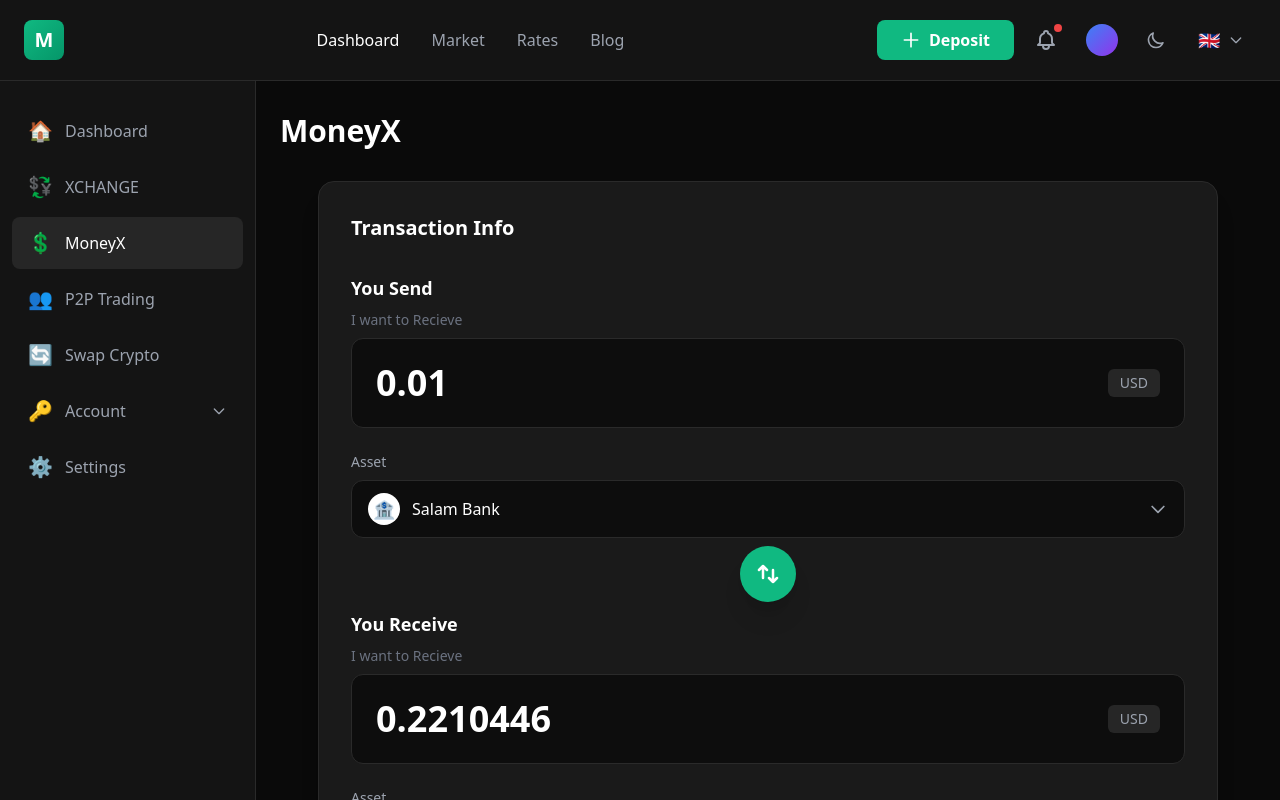
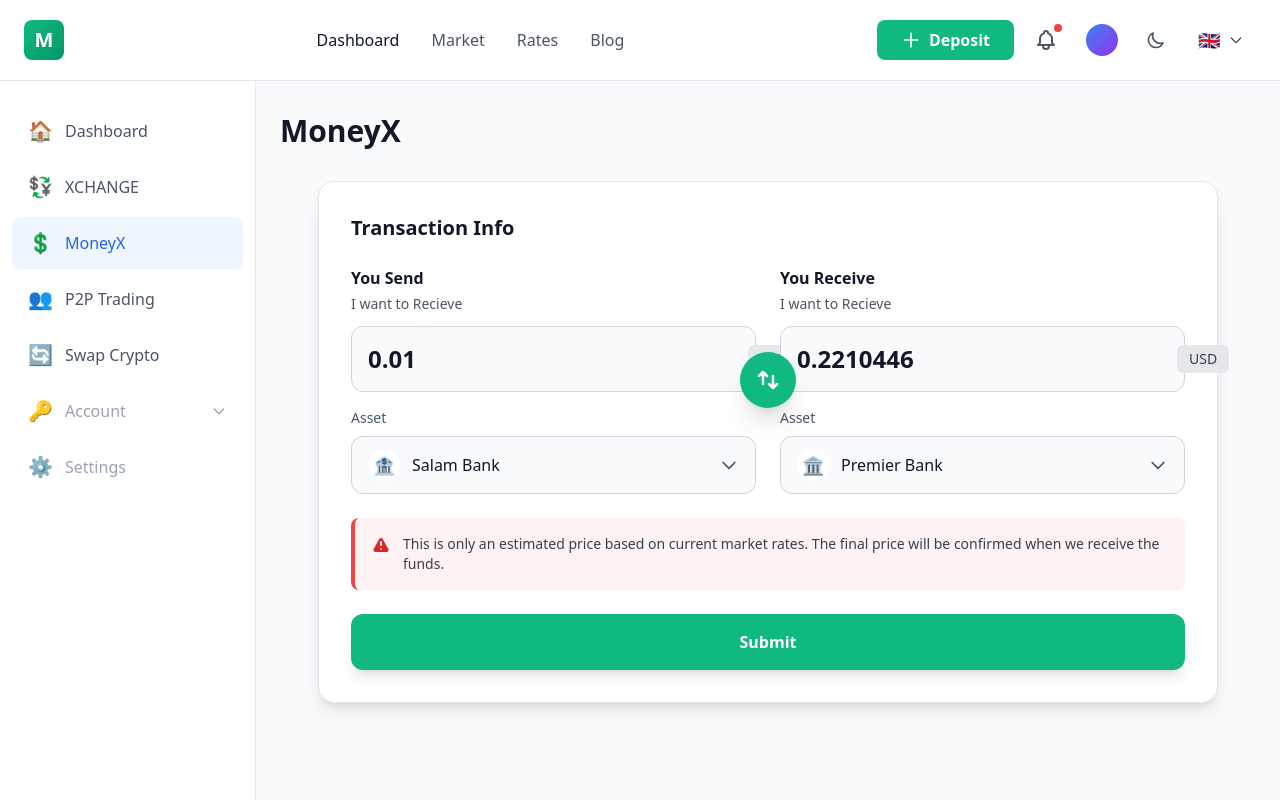
Before and after one commit to JaneKahiu/moneyx-exchange-app-, a React (Vite) app: page / in a window 1280 px wide. Shown: the top 800 px of the page. Built offline with nearby package versions, Linux system fonts and the light colour scheme.

Commit message:
fixed the light and darkmode that was not working

```diff
--- a/src/App.jsx
+++ b/src/App.jsx
@@ -10,7 +10,7 @@
         <MainLayout>
         <div className="px-6 py-8 max-w-[1400px]">
           <div className="mb-8">
-            <h1 className="text-3xl font-semibold text-white light:text-gray-900 mb-2">MoneyX</h1>
+            <h1 className="text-3xl font-semibold text-white dark:text-gray-900 mb-2">MoneyX</h1>
           </div>            <TransactionForm />
           </div>
         </MainLayout>
--- a/src/components/Header.jsx
+++ b/src/components/Header.jsx
@@ -4,7 +4,7 @@
   const { theme, toggleTheme } = useTheme();
 
   return (
-    <header className="bg-[#141414] light:bg-white border-b border-[#2a2a2a] light:border-gray-200 px-4 sm:px-6 py-4 transition-colors duration-200" role="banner">
+    <header className="bg-[#141414] dark:bg-white border-b border-[#2a2a2a] dark:border-gray-200 px-4 sm:px-6 py-4 transition-colors duration-200" role="banner">
       <div className="flex items-center justify-between max-w-[1600px] mx-auto">
         {/* Left Side - Logo */}
         <div className="flex items-center gap-2">
@@ -30,25 +30,25 @@
         <nav className="hidden md:flex items-center gap-8">
           <a
             href="#"
-            className="text-white light:text-gray-900 font-medium hover:text-primary transition-colors"
+            className="text-white dark:text-gray-900 font-medium hover:text-primary transition-colors"
           >
             Dashboard
           </a>
           <a
             href="#"
-            className="text-[#9ca3af] light:text-gray-600 font-medium hover:text-white light:hover:text-gray-900 transition-colors"
+            className="text-[#9ca3af] dark:text-gray-600 font-medium hover:text-white dark:hover:text-gray-900 transition-colors"
           >
             Market
           </a>
           <a
-            href="#"
-            className="text-[#9ca3af] light:text-gray-600 font-medium hover:text-white light:hover:text-gray-900 transition-colors"
+            href="#rates"
+            className="text-[#9ca3af] dark:text-gray-600 font-medium hover:text-white dark:hover:text-gray-900 transition-colors"
           >
             Rates
           </a>
           <a
-            href="#"
-            className="text-[#9ca3af] light:text-gray-600 font-medium hover:text-white light:hover:text-gray-900 transition-colors"
+            href="#blog"
+            className="text-[#9ca3af] dark:text-gray-600 font-medium hover:text-white dark:hover:text-gray-900 transition-colors"
           >
             Blog
           </a>
@@ -79,7 +79,7 @@
 
           {/* Notification Icon with Badge */}
           <button
-            className="relative p-2 text-gray-400 light:text-gray-600 hover:text-white light:hover:text-gray-900 hover:bg-[#1a1a1a] light:hover:bg-gray-100 rounded-lg transition-all focus-visible-ring"
+            className="relative p-2 text-gray-400 dark:text-gray-600 hover:text-white dark:hover:text-gray-900 hover:bg-[#1a1a1a] dark:hover:bg-gray-100 rounded-lg transition-all focus-visible-ring"
             aria-label="Notifications"
           >
             <svg
@@ -100,7 +100,7 @@
 
           {/* User Profile */}
           <button
-            className="flex items-center gap-2 p-2 hover:bg-[#1a1a1a] light:hover:bg-gray-100 rounded-lg transition-all focus-visible-ring"
+            className="flex items-center gap-2 p-2 hover:bg-[#1a1a1a] dark:hover:bg-gray-100 rounded-lg transition-all focus-visible-ring"
             aria-label="User profile"
           >
             <div className="w-8 h-8 bg-gradient-to-br from-blue-500 to-purple-600 rounded-full"></div>
@@ -108,7 +108,7 @@
 
           {/* Theme Toggle */}
           <button
-            className="p-2 text-[#9ca3af] light:text-gray-600 hover:text-white light:hover:text-gray-900 hover:bg-[#1a1a1a] light:hover:bg-gray-100 rounded-lg transition-all focus-visible-ring"
+            className="p-2 text-[#9ca3af] dark:text-gray-600 hover:text-white dark:hover:text-gray-900 hover:bg-[#1a1a1a] dark:hover:bg-gray-100 rounded-lg transition-all focus-visible-ring"
             aria-label="Toggle theme"
             onClick={toggleTheme}
           >
@@ -127,7 +127,7 @@
 
           {/* Language Selector */}
           <button
-            className="hidden sm:flex items-center gap-2 px-3 py-2 text-[#9ca3af] light:text-gray-600 hover:text-white light:hover:text-gray-900 hover:bg-[#1a1a1a] light:hover:bg-gray-100 rounded-lg transition-all focus-visible-ring"
+            className="hidden sm:flex items-center gap-2 px-3 py-2 text-[#9ca3af] dark:text-gray-600 hover:text-white dark:hover:text-gray-900 hover:bg-[#1a1a1a] dark:hover:bg-gray-100 rounded-lg transition-all focus-visible-ring"
             aria-label="Change language"
           >
             <span className="text-lg">🇬🇧</span>
--- a/src/components/MainLayout.jsx
+++ b/src/components/MainLayout.jsx
@@ -6,7 +6,7 @@
   const [isSidebarOpen, setIsSidebarOpen] = useState(false);
 
   return (
-    <div className="flex flex-col min-h-screen bg-[#0a0a0a] dark:bg-[#0a0a0a] light:bg-gray-50 transition-colors duration-200">
+    <div className="flex flex-col min-h-screen bg-[#0a0a0a] dark:bg-gray-50 transition-colors duration-200">
       {/* Skip to main content for accessibility */}
       <a href="#main-content" className="skip-link">
         Skip to main content
--- a/src/components/MoneyX/BankSelector.jsx
+++ b/src/components/MoneyX/BankSelector.jsx
@@ -28,15 +28,12 @@
 
   return (
     <div className="space-y-2" ref={selectorRef}>
-      {/* Label */}
-      <label className="block text-gray-400 light:text-gray-600 text-sm font-medium">{label}</label>
-
       {/* Selector Button */}
       <div className="relative">
         <button
           type="button"
           onClick={() => setIsOpen(!isOpen)}
-          className="w-full bg-[#0d0d0d] light:bg-gray-50 rounded-xl px-4 py-3 flex items-center justify-between hover:bg-[#1a1a1a] light:hover:bg-gray-100 focus:outline-none focus:ring-2 focus:ring-emerald-500 light:focus:ring-emerald-400 transition-all duration-200 border border-[#2a2a2a] light:border-gray-300"
+          className="w-full bg-[#0d0d0d] dark:bg-gray-50 rounded-xl px-4 py-3 flex items-center justify-between hover:bg-[#1a1a1a] dark:hover:bg-gray-100 focus:outline-none focus:ring-2 focus:ring-emerald-500 dark:focus:ring-emerald-400 transition-all duration-200 border border-[#2a2a2a] dark:border-gray-300"
         >
           {/* Selected Bank */}
           <div className="flex items-center gap-3">
@@ -45,14 +42,14 @@
                 <span className="text-lg">{selectedBank.icon}</span>
               </div>
             )}
-            <span className="text-white light:text-gray-900 font-medium text-base">
+            <span className="text-white dark:text-gray-900 font-medium text-base">
               {selectedBank?.name || 'Select a bank'}
             </span>
           </div>
 
           {/* Dropdown Arrow */}
           <svg
-            className={`w-5 h-5 text-gray-400 light:text-gray-600 transition-transform duration-200 ${
+            className={`w-5 h-5 text-gray-400 dark:text-gray-600 transition-transform duration-200 ${
               isOpen ? 'rotate-180' : ''
             }`}
             fill="none"
@@ -70,9 +67,9 @@
 
         {/* Dropdown Menu */}
         {isOpen && (
-          <div className="absolute z-50 w-full mt-2 bg-[#0d0d0d] light:bg-white border border-[#2a2a2a] light:border-gray-300 rounded-xl shadow-xl light:shadow-2xl max-h-60 overflow-auto">
+          <div className="absolute z-50 w-full mt-2 bg-[#0d0d0d] dark:bg-white border border-[#2a2a2a] dark:border-gray-300 rounded-xl shadow-xl dark:shadow-2xl max-h-60 overflow-auto">
             {banks.length === 0 ? (
-              <div className="px-4 py-3 text-gray-500 light:text-gray-600 text-sm">
+              <div className="px-4 py-3 text-gray-500 dark:text-gray-600 text-sm">
                 No banks available
               </div>
             ) : (
@@ -84,11 +81,11 @@
                   className={`
                     w-full px-4 py-3 text-left
                     flex items-center gap-3
-                    hover:bg-[#1a1a1a] light:hover:bg-gray-100
+                    hover:bg-[#1a1a1a] dark:hover:bg-gray-100
                     transition-colors duration-150
                     ${
                       selectedBank?.id === bank.id
-                        ? 'bg-[#1a1a1a] light:bg-blue-50'
+                        ? 'bg-[#1a1a1a] dark:bg-blue-50'
                         : ''
                     }
                   `}
@@ -99,12 +96,12 @@
                   </div>
 
                   {/* Bank Name */}
-                  <span className="flex-1 text-white light:text-gray-900 font-medium">{bank.name}</span>
+                  <span className="flex-1 text-white dark:text-gray-900 font-medium">{bank.name}</span>
 
                   {/* Check Mark for Selected */}
                   {selectedBank?.id === bank.id && (
                     <svg
-                      className="w-5 h-5 text-primary light:text-emerald-600"
+                      className="w-5 h-5 text-primary dark:text-emerald-600"
                       fill="currentColor"
                       viewBox="0 0 20 20"
                     >
--- a/src/components/MoneyX/CurrencyInput.jsx
+++ b/src/components/MoneyX/CurrencyInput.jsx
@@ -10,16 +10,16 @@
     <div className="space-y-2">
       {/* Label */}
       <div className="flex items-center justify-between">
-        <h3 className="text-white light:text-gray-900 font-semibold text-lg">{label}</h3>
+        <h3 className="text-white dark:text-gray-900 font-semibold text-lg">{label}</h3>
       </div>
 
       {/* Subtitle */}
       {subtitle && (
-        <p className="text-gray-500 light:text-gray-600 text-sm">{subtitle}</p>
+        <p className="text-gray-500 dark:text-gray-600 text-sm">{subtitle}</p>
       )}
 
       {/* Input Container */}
-      <div className="relative bg-[#0d0d0d] light:bg-gray-50 rounded-xl p-6 focus-within:ring-2 focus-within:ring-emerald-500 light:focus-within:ring-emerald-400 transition-all duration-200 border border-[#2a2a2a] light:border-gray-300">
+      <div className="relative bg-[#0d0d0d] dark:bg-gray-50 rounded-xl p-6 focus-within:ring-2 focus-within:ring-emerald-500 dark:focus-within:ring-emerald-400 transition-all duration-200 border border-[#2a2a2a] dark:border-gray-300">
         <div className="flex items-center justify-between gap-4">
           {/* Amount Input */}
           <input
@@ -28,11 +28,11 @@
             onChange={onChange}
             placeholder="0.00"
             readOnly={readOnly}
-            className="flex-1 bg-transparent text-white light:text-gray-900 text-4xl font-bold outline-none placeholder:text-gray-600 light:placeholder:text-gray-400"
+            className="flex-1 bg-transparent text-white dark:text-gray-900 text-4xl font-bold outline-none placeholder:text-gray-600 dark:placeholder:text-gray-400"
           />
 
           {/* Currency Badge */}
-          <div className="px-3 py-1 bg-[#262626] light:bg-gray-200 rounded-md text-gray-400 light:text-gray-700 text-sm font-medium">
+          <div className="px-3 py-1 bg-[#262626] dark:bg-gray-200 rounded-md text-gray-400 dark:text-gray-700 text-sm font-medium">
             {currency}
           </div>
         </div>
--- a/src/components/MoneyX/TransactionForm.jsx
+++ b/src/components/MoneyX/TransactionForm.jsx
@@ -122,95 +122,125 @@
   return (
     <form onSubmit={handleSubmit} className="w-full max-w-[900px] mx-auto px-4 sm:px-0">
       {/* Transaction Info Card */}
-      <div className="bg-[#1a1a1a] light:bg-white rounded-2xl p-8 space-y-8 border border-[#2a2a2a] light:border-gray-200 shadow-xl light:shadow-lg transition-all duration-200">
-        <h2 className="text-xl font-semibold text-white light:text-gray-900">Transaction Info</h2>
+      <div className="bg-[#1a1a1a] dark:bg-white rounded-2xl p-8 space-y-6 border border-[#2a2a2a] dark:border-gray-200 shadow-xl dark:shadow-lg transition-all duration-200">
+        <h2 className="text-xl font-semibold text-white dark:text-gray-900">Transaction Info</h2>
 
         {/* Success Message */}
         {submitSuccess && (
-          <div className="flex items-center gap-3 p-4 bg-emerald-500/10 light:bg-emerald-50 border border-emerald-500/30 light:border-emerald-200 rounded-xl animate-fadeIn" role="alert">
-            <svg className="w-5 h-5 text-emerald-500 light:text-emerald-600 flex-shrink-0" fill="currentColor" viewBox="0 0 20 20">
+          <div className="flex items-center gap-3 p-4 bg-emerald-500/10 dark:bg-emerald-50 border border-emerald-500/30 dark:border-emerald-200 rounded-xl animate-fadeIn" role="alert">
+            <svg className="w-5 h-5 text-emerald-500 dark:text-emerald-600 flex-shrink-0" fill="currentColor" viewBox="0 0 20 20">
               <path fillRule="evenodd" d="M10 18a8 8 0 100-16 8 8 0 000 16zm3.707-9.293a1 1 0 00-1.414-1.414L9 10.586 7.707 9.293a1 1 0 00-1.414 1.414l2 2a1 1 0 001.414 0l4-4z" clipRule="evenodd" />
             </svg>
-            <p className="text-sm text-emerald-400 light:text-emerald-700 font-medium">Transaction submitted successfully!</p>
+            <p className="text-sm text-emerald-400 dark:text-emerald-700 font-medium">Transaction submitted successfully!</p>
           </div>
         )}
 
         {/* Error Message */}
         {submitError && (
-          <div className="flex items-center gap-3 p-4 bg-red-500/10 light:bg-red-50 border border-red-500/30 light:border-red-200 rounded-xl animate-fadeIn" role="alert">
-            <svg className="w-5 h-5 text-red-500 light:text-red-600 flex-shrink-0" fill="currentColor" viewBox="0 0 20 20">
+          <div className="flex items-center gap-3 p-4 bg-red-500/10 dark:bg-red-50 border border-red-500/30 dark:border-red-200 rounded-xl animate-fadeIn" role="alert">
+            <svg className="w-5 h-5 text-red-500 dark:text-red-600 flex-shrink-0" fill="currentColor" viewBox="0 0 20 20">
               <path fillRule="evenodd" d="M10 18a8 8 0 100-16 8 8 0 000 16zM8.707 7.293a1 1 0 00-1.414 1.414L8.586 10l-1.293 1.293a1 1 0 101.414 1.414L10 11.414l1.293 1.293a1 1 0 001.414-1.414L11.414 10l1.293-1.293a1 1 0 00-1.414-1.414L10 8.586 8.707 7.293z" clipRule="evenodd" />
             </svg>
-            <p className="text-sm text-red-400 light:text-red-700 font-medium">{submitError}</p>
+            <p className="text-sm text-red-400 dark:text-red-700 font-medium">{submitError}</p>
           </div>
         )}
 
+        {/* Horizontal Send/Receive Layout */}
+        <div className="relative">
+          <div className="grid grid-cols-1 lg:grid-cols-2 gap-6">
             {/* You Send Section */}
-        <div className="space-y-6">
+            <div className="space-y-4">
               <div>
-            <CurrencyInput
-              label="You Send"
-              subtitle="I want to Recieve"
+                <h3 className="text-white dark:text-gray-900 font-semibold text-base mb-1">You Send</h3>
+                <p className="text-gray-500 dark:text-gray-600 text-sm mb-3">I want to Recieve</p>
+
+                <div className="relative bg-[#0d0d0d] dark:bg-gray-50 rounded-xl p-4 focus-within:ring-2 focus-within:ring-emerald-500 dark:focus-within:ring-emerald-400 transition-all duration-200 border border-[#2a2a2a] dark:border-gray-300">
+                  <div className="flex items-center justify-between gap-3">
+                    <input
+                      type="text"
                       value={sendAmount}
                       onChange={handleSendAmountChange}
-              currency="USD"
+                      placeholder="0.00"
+                      className="flex-1 bg-transparent text-white dark:text-gray-900 text-2xl font-bold outline-none placeholder:text-gray-600 dark:placeholder:text-gray-400"
                     />
+                    <div className="px-3 py-1 bg-[#262626] dark:bg-gray-200 rounded-md text-gray-400 dark:text-gray-700 text-sm font-medium">
+                      USD
+                    </div>
+                  </div>
+                </div>
                 {errors.sendAmount && (
-              <p className="mt-2 text-sm text-red-400 light:text-red-600 animate-fadeIn" role="alert">{errors.sendAmount}</p>
+                  <p className="mt-2 text-sm text-red-400 dark:text-red-600 animate-fadeIn" role="alert">{errors.sendAmount}</p>
                 )}
               </div>
 
               <div>
+                <label className="block text-gray-400 dark:text-gray-600 text-sm font-medium mb-2">Asset</label>
                 <BankSelector
-              label="Asset"
                   selectedBank={sendBank}
                   banks={availableBanks}
                   onSelect={updateSendBank}
                 />
                 {errors.sendBank && (
-              <p className="mt-2 text-sm text-red-400 light:text-red-600 animate-fadeIn" role="alert">{errors.sendBank}</p>
+                  <p className="mt-2 text-sm text-red-400 dark:text-red-600 animate-fadeIn" role="alert">{errors.sendBank}</p>
                 )}
               </div>
             </div>
 
-        {/* Swap Button */}
-        <div className="relative">
-          <SwapButton onClick={handleSwap} />
-        </div>
+            {/* You Receive Section */}
+            <div className="space-y-4">
+              <div>
+                <h3 className="text-white dark:text-gray-900 font-semibold text-base mb-1">You Receive</h3>
+                <p className="text-gray-500 dark:text-gray-600 text-sm mb-3">I want to Recieve</p>
 
-        {/* You Receive Section */}
-        <div className="space-y-6">
-          <div>
-            <CurrencyInput
-              label="You Receive"
-              subtitle="I want to Recieve"
+                <div className="relative bg-[#0d0d0d] dark:bg-gray-50 rounded-xl p-4 focus-within:ring-2 focus-within:ring-emerald-500 dark:focus-within:ring-emerald-400 transition-all duration-200 border border-[#2a2a2a] dark:border-gray-300">
+                  <div className="flex items-center justify-between gap-3">
+                    <input
+                      type="text"
                       value={receiveAmount}
                       onChange={handleReceiveAmountChange}
-              currency="USD"
+                      placeholder="0.00"
+                      className="flex-1 bg-transparent text-white dark:text-gray-900 text-2xl font-bold outline-none placeholder:text-gray-600 dark:placeholder:text-gray-400"
                     />
+                    <div className="px-3 py-1 bg-[#262626] dark:bg-gray-200 rounded-md text-gray-400 dark:text-gray-700 text-sm font-medium">
+                      USD
+                    </div>
+                  </div>
+                </div>
                 {errors.receiveAmount && (
-              <p className="mt-2 text-sm text-red-400 light:text-red-600 animate-fadeIn" role="alert">{errors.receiveAmount}</p>
+                  <p className="mt-2 text-sm text-red-400 dark:text-red-600 animate-fadeIn" role="alert">{errors.receiveAmount}</p>
                 )}
               </div>
 
               <div>
+                <label className="block text-gray-400 dark:text-gray-600 text-sm font-medium mb-2">Asset</label>
                 <BankSelector
-              label="Asset"
                   selectedBank={receiveBank}
                   banks={availableBanks}
                   onSelect={updateReceiveBank}
                 />
                 {errors.receiveBank && (
-              <p className="mt-2 text-sm text-red-400 animate-fadeIn" role="alert">{errors.receiveBank}</p>
+                  <p className="mt-2 text-sm text-red-400 dark:text-red-600 animate-fadeIn" role="alert">{errors.receiveBank}</p>
                 )}
+              </div>
+            </div>
+          </div>
+
+          {/* Swap Button - Centered */}
+          <div className="absolute left-1/2 top-1/2 -translate-x-1/2 -translate-y-1/2 z-10 hidden lg:block">
+            <SwapButton onClick={handleSwap} />
+          </div>
+
+          {/* Mobile Swap Button */}
+          <div className="lg:hidden flex justify-center -my-3">
+            <SwapButton onClick={handleSwap} />
           </div>
         </div>
 
         {/* Warning Message */}
-        <div className="flex items-start gap-3 p-4 bg-red-500/10 light:bg-red-50 border-l-4 border-red-500 rounded-lg">
+        <div className="flex items-start gap-3 p-4 bg-red-500/10 dark:bg-red-50 border-l-4 border-red-500 rounded-lg">
           <div className="flex-shrink-0 mt-0.5">
             <svg
-              className="w-5 h-5 text-red-500 light:text-red-600"
+              className="w-5 h-5 text-red-500 dark:text-red-600"
               fill="currentColor"
               viewBox="0 0 20 20"
             >
@@ -221,7 +251,7 @@
               />
             </svg>
           </div>
-          <p className="text-sm text-gray-300 light:text-gray-700">
+          <p className="text-sm text-gray-300 dark:text-gray-700">
             This is only an estimated price based on current market rates. The
             final price will be confirmed when we receive the funds.
           </p>
--- a/src/components/Sidebar.jsx
+++ b/src/components/Sidebar.jsx
@@ -16,7 +16,7 @@
     <aside
       className={`
         fixed lg:static top-auto left-0 bottom-0 z-50
-        w-64 bg-[#141414] light:bg-white border-r border-[#2a2a2a] light:border-gray-200 flex flex-col
+        w-64 bg-[#141414] dark:bg-white border-r border-[#2a2a2a] dark:border-gray-200 flex flex-col
         transform transition-all duration-300 ease-in-out
         lg:h-auto h-full
         ${isOpen ? 'translate-x-0' : '-translate-x-full lg:translate-x-0'}
@@ -47,8 +47,8 @@
               }}
               className={`w-full flex items-center gap-3 px-4 py-3 rounded-lg text-left transition-all duration-200 focus-visible-ring ${
                 activeItem === item.id
-                  ? 'bg-[#262626] light:bg-blue-50 text-white light:text-blue-600'
-                  : 'text-[#9ca3af] light:text-gray-600 hover:bg-[#1a1a1a] light:hover:bg-gray-100 hover:text-white light:hover:text-gray-900'
+                  ? 'bg-[#262626] dark:bg-blue-50 text-white dark:text-blue-600'
+                  : 'text-[#9ca3af] dark:text-gray-600 hover:bg-[#1a1a1a] dark:hover:bg-gray-100 hover:text-white dark:hover:text-gray-900'
               }`}
               aria-current={activeItem === item.id ? 'page' : undefined}
               aria-label={`Navigate to ${item.label}`}
--- a/src/index.css
+++ b/src/index.css
@@ -7,7 +7,7 @@
     @apply bg-[#0a0a0a] text-gray-100 transition-colors duration-200;
   }
 
-  .light body {
+  .dark body {
     @apply bg-white text-gray-900;
   }
 }
```
Lines whose indentation alone changed are shown as unchanged.
